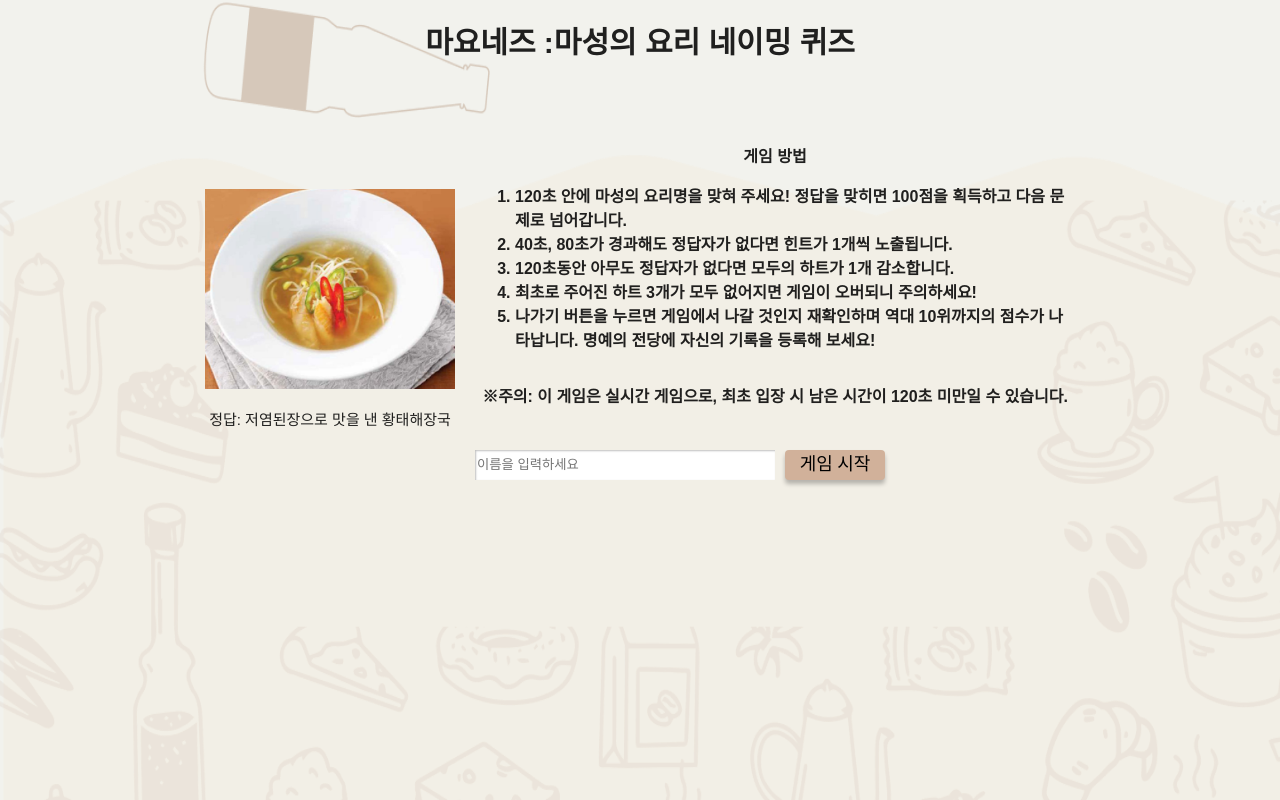
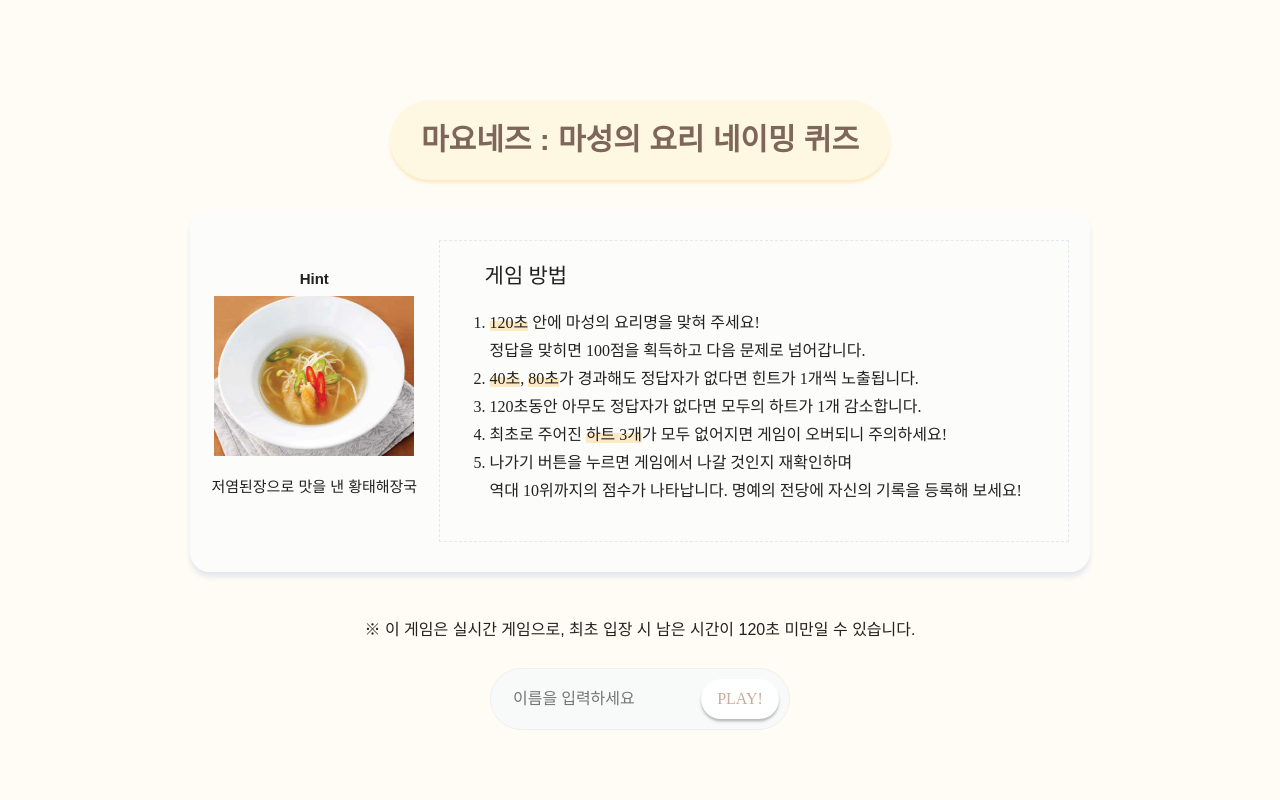
Before and after one commit to mayonnaise-game/mayonnaise-frontend, a Next.js app: page / in a window 1280 px wide. Built offline with nearby package versions, Linux system fonts and the light colour scheme; no server answers; a web font is replaced by a local one.

Commit message:
modify home UI

```diff
--- a/src/app/page.tsx
+++ b/src/app/page.tsx
@@ -5,11 +5,9 @@ import {
   InfoBox,
   InfoImage,
   InfoText,
-  BackgroundImg,
 } from "@/src/components/home/home.styles";
 import GameStartBtn from "../components/home/GameStartForm";
 import infoImage from "@/public/info_img.png";
-import backgroundImg from "@/public/background_img.png";
 
 import { gmarket, pretendard } from "./fonts/font";
 
@@ -18,47 +16,49 @@ export default function Home() {
     <main className={pretendard.className}>
       <Container>
         <Title className={gmarket.className}>
-          마요네즈 :마성의 요리 네이밍 퀴즈
+          마요네즈 : 마성의 요리 네이밍 퀴즈
         </Title>
+
         <InfoBox>
           <InfoImage>
-            <Image src={infoImage} alt="info_img" width={250} height={200} />
-            <p>정답: 저염된장으로 맛을 낸 황태해장국</p>
+            <b>Hint</b>
+            <Image src={infoImage} alt="info_img" width={200} height={160} />
+            <p>저염된장으로 맛을 낸 황태해장국</p>
           </InfoImage>
           <InfoText>
-            게임 방법
+            <b>게임 방법</b>
             <ol>
               <li>
-                120초 안에 마성의 요리명을 맞혀 주세요! 정답을 맞히면 100점을
-                획득하고 다음 문제로 넘어갑니다.
+                <b>120초</b> 안에 마성의 요리명을 맞혀 주세요!
+                <br /> 정답을 맞히면 100점을 획득하고 다음 문제로 넘어갑니다.
               </li>
               <li>
-                40초, 80초가 경과해도 정답자가 없다면 힌트가 1개씩 노출됩니다.
+                <b>40초</b>, <b>80초</b>가 경과해도 정답자가 없다면 힌트가 1개씩
+                노출됩니다.
               </li>
               <li>
                 120초동안 아무도 정답자가 없다면 모두의 하트가 1개 감소합니다.
               </li>
               <li>
-                최초로 주어진 하트 3개가 모두 없어지면 게임이 오버되니
+                최초로 주어진 <b>하트 3개</b>가 모두 없어지면 게임이 오버되니
                 주의하세요!
               </li>
               <li>
-                나가기 버튼을 누르면 게임에서 나갈 것인지 재확인하며 역대
-                10위까지의 점수가 나타납니다. 명예의 전당에 자신의 기록을 등록해
-                보세요!
+                나가기 버튼을 누르면 게임에서 나갈 것인지 재확인하며
+                <br /> 역대 10위까지의 점수가 나타납니다. 명예의 전당에 자신의
+                기록을 등록해 보세요!
               </li>
             </ol>
-            <p>
-              ※주의: 이 게임은 실시간 게임으로, 최초 입장 시 남은 시간이 120초
-              미만일 수 있습니다.
-            </p>
-            <div>
-              <GameStartBtn />
-            </div>
           </InfoText>
         </InfoBox>
+        <p>
+          ※ 이 게임은 실시간 게임으로, 최초 입장 시 남은 시간이 120초 미만일 수
+          있습니다.
+        </p>
+        <div>
+          <GameStartBtn />
+        </div>
       </Container>
-      <BackgroundImg src={backgroundImg} alt="background_img" />
     </main>
   );
 }
--- a/src/app/playing/page.tsx
+++ b/src/app/playing/page.tsx
@@ -10,9 +10,7 @@ import Header from "@/src/components/playing/Header";
 import ImageNHint from "@/src/components/playing/ImageNHint";
 import {
   PlayingContainer,
-  BackgroundImg,
 } from "@/src/components/playing/playing.styles";
-import backgroundImg from "@/public/background_img.png";
 import { UserUUIDState } from "@/src/utils/atoms";
 import { useRecoilValue } from "recoil";
 
@@ -64,7 +62,6 @@ export default function Playing() {
           hint2={data?.hint2}
         />
         <Chat />
-        <BackgroundImg src={backgroundImg} alt="background_img" />
       </PlayingContainer>
     </>
   );
--- a/src/components/home/GameStartForm.tsx
+++ b/src/components/home/GameStartForm.tsx
@@ -1,7 +1,7 @@
 "use client";
 
 import { useRouter } from "next/navigation";
-import { LandingButton } from "./home.styles";
+import { LandingButton, NameForm } from "./home.styles";
 import { gmarket } from "@/src/app/fonts/font";
 import { NameField } from "./home.styles";
 import { useSetRecoilState } from "recoil";
@@ -36,12 +36,12 @@ export default function GameStartForm() {
 
   return (
     <>
-      <form onSubmit={onSubmit}>
+      <NameForm onSubmit={onSubmit}>
         <NameField placeholder="이름을 입력하세요" name="name" />
         <LandingButton type="submit" className={gmarket.className}>
-          게임 시작
+          Play!
         </LandingButton>
-      </form>
+      </NameForm>
     </>
   );
 }
--- a/src/components/home/home.styles.ts
+++ b/src/components/home/home.styles.ts
@@ -1,65 +1,66 @@
 "use client";
 
 import styled from "@emotion/styled";
+import Image from "next/image";
 import { Box, Button } from "@mui/material";
-import Image from "next/image";
-
-export const BackgroundImg = styled(Image)`
-  position: absolute;
-  top: 0;
-  left: 0;
-  width: 100%;
-  height: 100%;
-  z-index: -1;
-  background-size: cover;
-`;
+import { gmarket } from "@/src/app/fonts/font";
 
 export const Container = styled(Box)`
   width: 100vh;
-  height: 90vh;
-  margin: 20px auto;
+  height: calc(100vh - 200px);
+  margin: 100px auto;
   display: flex;
   flex-direction: column;
   align-items: center;
 `;
 
 export const Title = styled(Box)`
+  width: 500px;
+  height: 80px;
+  background-color: #fef8e3;
+  color: #7e6758;
+  line-height: 80px;
   text-align: center;
   font-weight: bold;
   font-size: 30px;
+  border-radius: 40px;
+  box-shadow: 0cap 3px 3px #fceac4;
 `;
 
 export const InfoBox = styled(Box)`
+  width: 900px;
+  border-radius: 20px;
   display: flex;
   flex-direction: row;
+  justify-content: space-evenly;
+  background-color: #fcfcfa;
+  box-shadow: 0px 5px 5px #e3e8ee;
   gap: 20px;
-  padding: 80px;
+  padding: 30px 20px;
+  margin: 30px 0;
 `;
 
 export const InfoText = styled(Box)`
-  width: 600px;
+  font-family: gmarket;
+  width: 630px;
   display: flex;
   flex-direction: column;
-  align-items: center;
-  font-weight: bold;
-  gap: 2px > p {
-    font-weight: bold;
-    text-align: center;
+  /* background-color: #f2f6fa; */
+  border: 1px dashed #e3e8ee;
+  padding: 20px 10px;
+
+  > b {
+    margin-left: 35px;
+    font-size: 21px;
+    font-weight: 500;
   }
-  > div {
-    width: 100%;
-    display: flex;
-    flex-direction: row;
-    align-items: center;
-    justify-content: start;
-    gap: 30px;
-    margin-top: 15px;
+  li {
+    line-height: 28px;
   }
-  > p1 {
-    align-self: flex-start;
-    font-weight: normal;
-    font-size: 12px;
-    color: #606060;
+  li > b {
+    display: inline;
+    box-shadow: inset 0 -10px 0 #fceac4;
+    font-weight: 500;
   }
 `;
 
@@ -72,26 +73,39 @@ export const InfoImage = styled(Box)`
   font-size: 15px;
 `;
 
+export const NameForm = styled.form`
+  width: 300px;
+  display: flex;
+  align-items: center;
+  justify-content: space-between;
+  background-color: #f8f9f9;
+  border: 1px solid #f0f0f0;
+  border-radius: 40px;
+  padding-left: 20px;
+  margin-top: 10px;
+`;
+
 export const LandingButton = styled(Button)`
   margin: 10px;
   width: 100px;
-  height: 30px;
-  font-size: 18px;
-  color: black;
-  background-color: #d1b19a;
+  border-radius: 30px;
+  font-size: 16px;
+  color: #c9ab99;
+  background-color: #fff;
   border: none;
-  box-shadow: 0px 4px 4px rgba(0, 0, 0, 0.25);
+  box-shadow: 0px 2.5px 2.5px rgba(0, 0, 0, 0.25);
   cursor: pointer;
-  &:hover {
-    background-color: #c1a18a;
-  }
 `;
 
 export const NameField = styled.input`
-  width: 300px;
+  width: 180px;
   height: 30px;
-  background-color: white;
+  font-size: 16px;
+  font-family: gmarket;
+  background-color: #f8f9f9;
   color: #606060;
-  box-shadow: inset 1px 1px 2px rgba(0, 0, 0, 0.25);
+  border: 0px;
+  border-radius: 40px;
+  outline: none;
   border: none;
 `;
--- a/src/components/playing/playing.styles.ts
+++ b/src/components/playing/playing.styles.ts
@@ -233,7 +233,7 @@ export const InputContainer = styled.div`
   background-color: #fff;
   border-radius: 20px;
 `;
-export const ChatInput = styled.input`
+export const Chat = styled.input`
   width: 80%;
   height: 40px;
   padding-left: 10px;
--- a/src/utils/theme.ts
+++ b/src/utils/theme.ts
@@ -11,7 +11,7 @@ export const MayoTheme = createTheme({
       contrastText: "#fff",
     },
     background: {
-      default: "#f2f2ed",
+      default: "#fffcf5",
       paper: "#FFF",
     },
   },
@@ -42,6 +42,7 @@ export const MayoTheme = createTheme({
       styleOverrides: {
         root: {
           fontFamily: "Gmarket",
+          backgroundColor: "#F2F6FA",
         },
       },
     },
```
Also changed, not shown: src/components/leaderboard/LeaderboardModal.tsx (+0 -9 lines), 1 other file (tests, documents, lock files or other folders).
